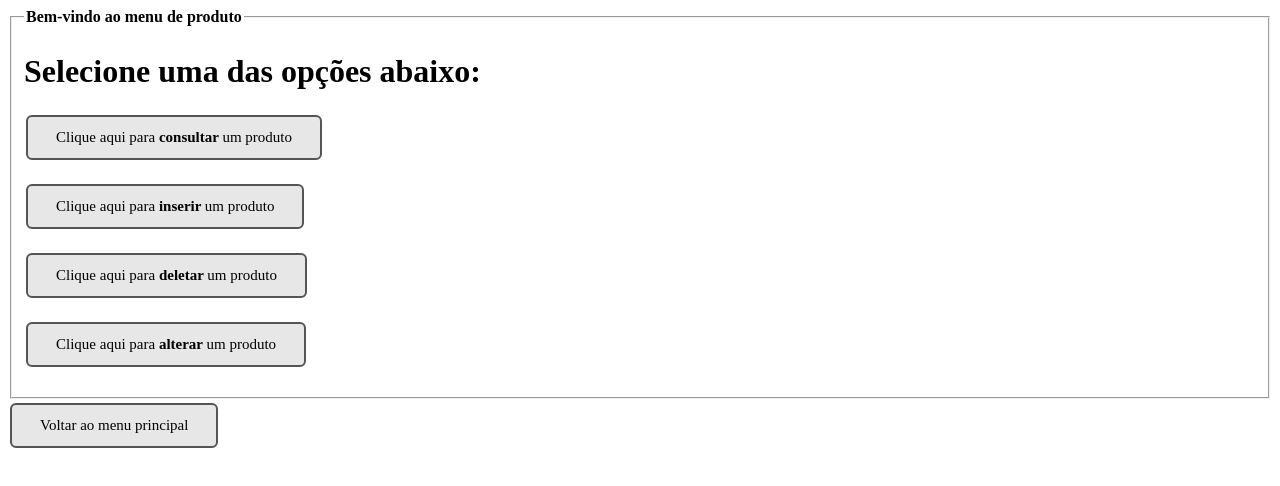
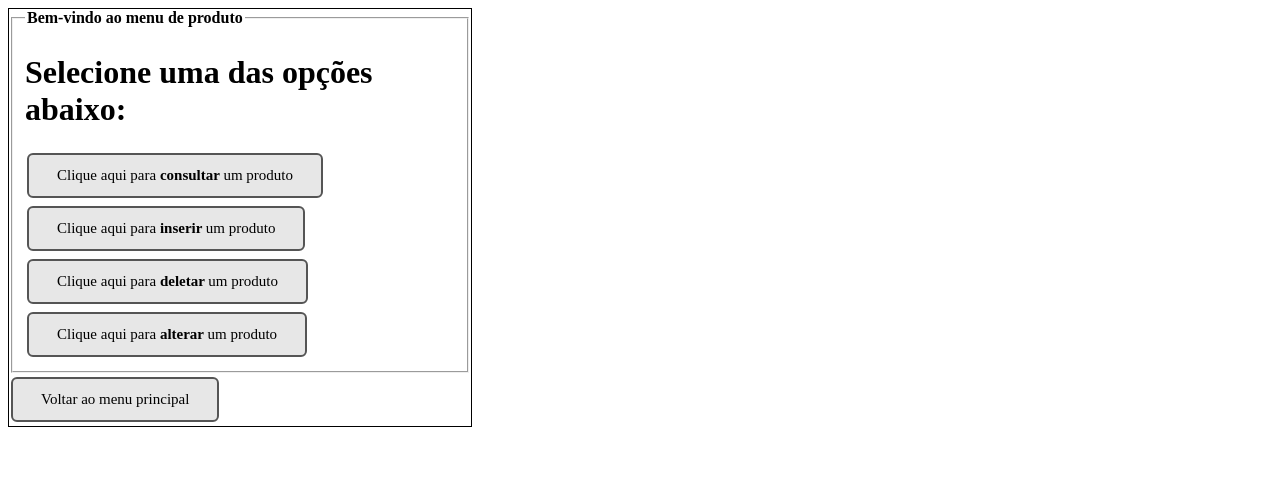
Before and after one commit to tadeuleite/ProjetoEstudo, a website: page front-loja1/public_html/_principal/_produto/menu-produto.html in a window 1280 px wide. Drawn offline with Linux system fonts and the light colour scheme.

Commit message:
Adição da margin e remoção da tag p ao redor da tag a

```diff
--- a/front-loja1/public_html/_principal/_produto/menu-produto.html
+++ b/front-loja1/public_html/_principal/_produto/menu-produto.html
@@ -20,6 +20,11 @@
                 font-size: 15px;
                 margin: 4px 2px;
             }
+            div {
+                border: 1px solid black;
+                margin-bottom: 150px;
+                margin-right: 800px;
+            }
         </style>
     </head>
 
@@ -33,26 +38,22 @@
                     <h1>
                         Selecione uma das opções abaixo:
                     </h1>
-                    <p>
                     <a class="botao" href = "formulario-consultar-produto.html">
-                            Clique aqui para <strong> consultar </strong> um produto
+                        Clique aqui para<strong> consultar </strong>um produto
                     </a>
-                    </p>
-                    <p>
+
                     <a class="botao" href = "formulario-inserir-produto.html">
-                            Clique aqui para <strong> inserir </strong> um produto
+                        Clique aqui para<strong> inserir </strong>um produto
                     </a>
-                    </p>
-                    <p>
+
                     <a class="botao" href = "formulario-deletar-produto.html">
-                            Clique aqui para <strong> deletar </strong> um produto
+                        Clique aqui para<strong> deletar </strong>um produto
                     </a>
-                    </p>
-                    <p>
+
                     <a class="botao" href = "formulario-alterar-produto.html">
-                            Clique aqui para <strong> alterar </strong> um produto
+                        Clique aqui para<strong> alterar </strong>um produto
                     </a>
-                    </p>
+
                 </fieldset>
                 <a class="botao" href = "../menu-principal.html">
                     Voltar ao menu principal
```
Also changed, not shown: front-loja1/public_html/_principal/_produto/formulario-alterar-produto.html (+5 -0 lines), front-loja1/public_html/_principal/_produto/formulario-consultar-produto.html (+5 -0 lines), front-loja1/public_html/_principal/_produto/formulario-deletar-produto.html (+5 -0 lines), front-loja1/public_html/_principal/_produto/formulario-inserir-produto.html (+5 -0 lines). Lines whose indentation alone changed are shown as unchanged.
